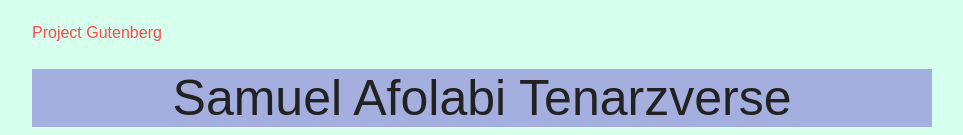
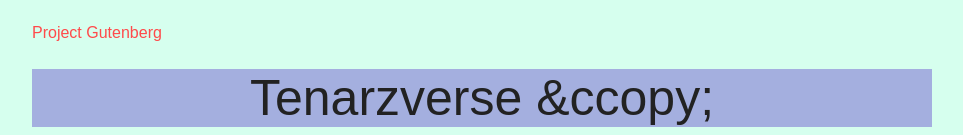
Before and after one commit to Tenarz10/Art, a plain HTML site: page index.html in a window 1280 px wide. Shown: the part 2918-3053 px from the top of the page, without its empty margins (158-1121 px from the left). Drawn offline with Linux system fonts and the light colour scheme.

Commit message:
Update index.html

```diff
--- a/index.html
+++ b/index.html
@@ -121,7 +121,7 @@
     </section>
       <video src="perfume.mp4">Perfume</video>
       <p><a href="http://www.gutenberg.org">Project Gutenberg</a></p>
-      <footer>Samuel Afolabi Tenarzverse</footer>
+      <footer>Tenarzverse &ccopy;</footer>
     </div>
 </body>
 </html>
```
